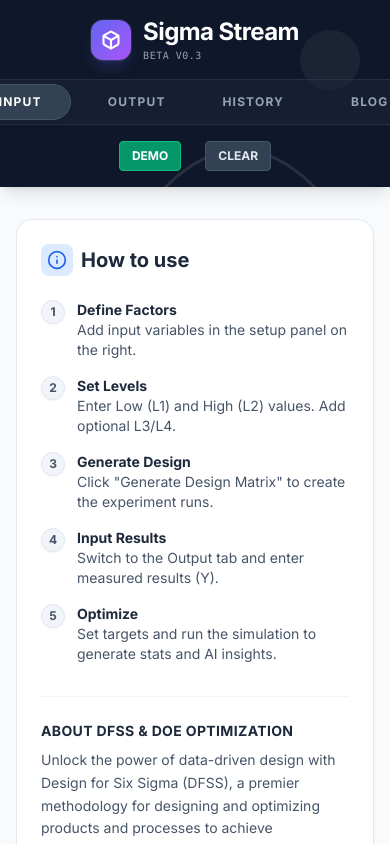
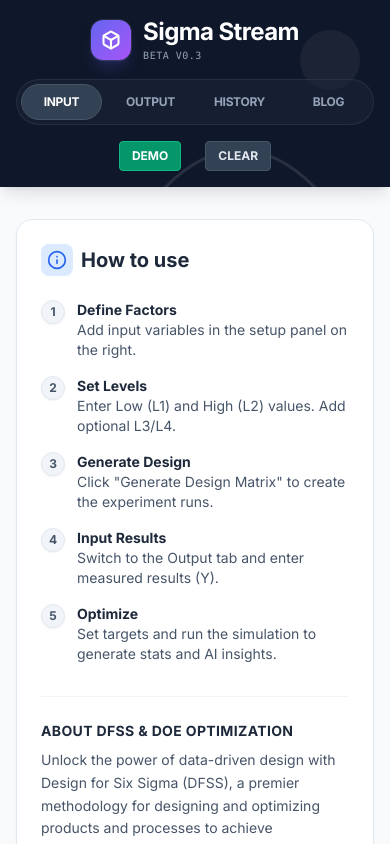
Before and after one commit to jmbergmo/Sigma-Stream, a React (Vite) app: page / in a window 390 px wide. Built offline with nearby package versions, Linux system fonts and the light colour scheme.

Commit message:
fix(navigation): make menu responsive for mobile devices

```diff
--- a/src/components/Navigation.tsx
+++ b/src/components/Navigation.tsx
@@ -16,25 +16,27 @@ const Navigation: React.FC<NavigationProps> = ({ activeTab, onChange }) => {
 
   const getTranslateX = (tabId: ActiveTab) => {
     const index = tabs.findIndex(t => t.id === tabId);
-    // Move by (100% width of pill + 1rem gap) * index
-    // Gap is 1rem (gap-4)
-    return `calc((100% + 1rem) * ${index})`;
+    return `calc((100% + var(--nav-gap)) * ${index})`;
   };
 
   return (
     <div className="flex justify-center w-full md:w-auto">
       {/* Dark mode styled container with gaps for separation */}
-      <div className="bg-slate-800/50 p-1 rounded-full relative border border-slate-700/50 grid grid-cols-4 gap-4 w-full max-w-xl min-w-[460px]">
+      <div
+        className="
+          bg-slate-800/50 p-1 rounded-full relative border border-slate-700/50
+          grid grid-cols-4 w-full max-w-xl
+          gap-[var(--nav-gap)]
+          min-w-0 sm:min-w-[460px]
+        "
+      >
 
         {/* The sliding bean */}
         <div
           className="absolute top-1 bottom-1 left-1 bg-slate-700 rounded-full shadow-sm transition-transform duration-300 ease-spring z-0 border border-slate-600"
           style={{
-            // Width = (100% - padding(0.5rem) - 3*gaps(1rem)) / 4
-            // p-1 is 0.25rem * 2 = 0.5rem total horizontal padding
-            // gap-4 is 1rem. 3 gaps = 3rem.
-            // Total deduction = 3.5rem
-            width: 'calc((100% - 3.5rem) / 4)',
+            // Width = (100% - padding(0.5rem) - 3*gaps) / 4
+            width: 'calc((100% - 0.5rem - (3 * var(--nav-gap))) / 4)',
             transform: `translateX(${getTranslateX(activeTab)})`
           }}
         />
@@ -44,7 +46,8 @@ const Navigation: React.FC<NavigationProps> = ({ activeTab, onChange }) => {
             key={tab.id}
             onClick={() => onChange(tab.id)}
             className={`
-              relative z-10 h-9 flex items-center justify-center text-xs font-bold transition-colors duration-200 select-none uppercase tracking-widest
+              relative z-10 h-9 flex items-center justify-center text-xs font-bold transition-colors duration-200 select-none uppercase
+              tracking-tight sm:tracking-widest
               ${activeTab === tab.id ? 'text-white' : 'text-slate-400 hover:text-slate-200'}
             `}
           >
@@ -54,6 +57,14 @@ const Navigation: React.FC<NavigationProps> = ({ activeTab, onChange }) => {
       </div>
 
       <style>{`
+        :root {
+          --nav-gap: 0.5rem; /* gap-2 matches 0.5rem */
+        }
+        @media (min-width: 640px) {
+          :root {
+            --nav-gap: 1rem; /* gap-4 matches 1rem */
+          }
+        }
         .ease-spring {
           transition-timing-function: cubic-bezier(0.34, 1.56, 0.64, 1);
         }
```
